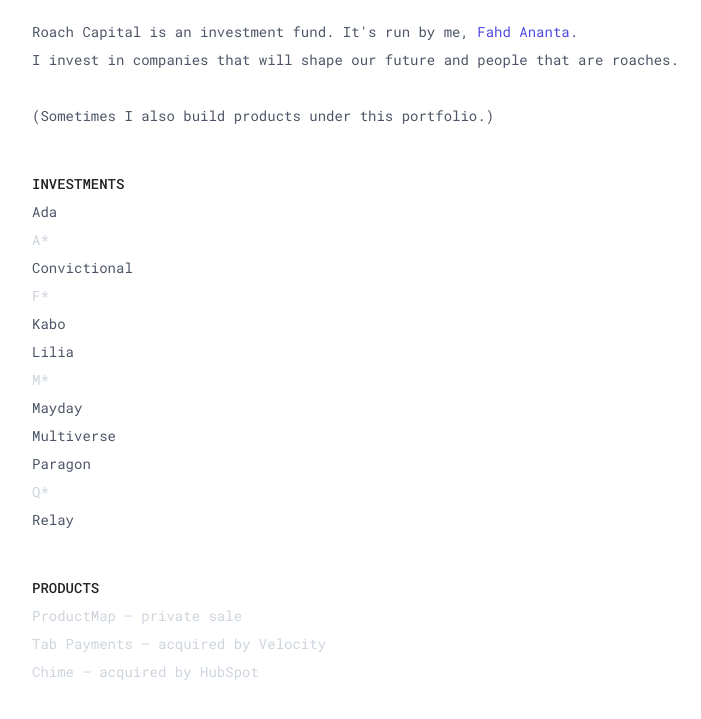
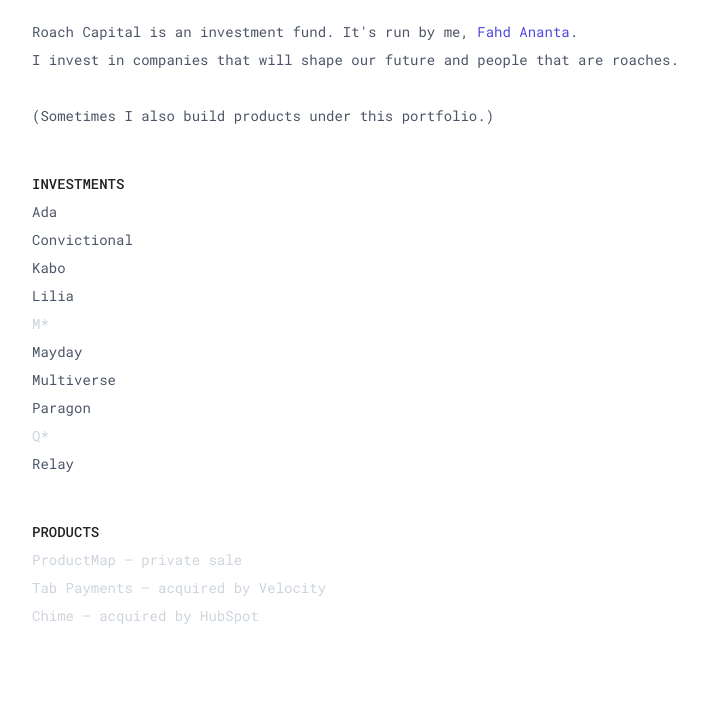
Before and after one commit to fananta/fananta.github.io, a plain HTML site: page index.html in a window 1280 px wide. Shown: the part 151-870 px from the top of the page, without its empty margins (96-797 px from the left). Drawn offline with Linux system fonts and the light colour scheme.

Commit message:
update list

```diff
--- a/index.html
+++ b/index.html
@@ -73,9 +73,7 @@
 		<div class="section-title">Investments</div>
 		<ul>
 			<li><a href="https://www.ada.support/" target="_blank">Ada</a></li>
-			<li class="gray">A*</li>
 			<li><a href="https://www.convictional.com/" target="_blank">Convictional</a></li>
-			<li class="gray">F*</li>
 			<li><a href="https://kabo.co/" target="_blank">Kabo</a></li>
 			<li><a href="https://www.hellolilia.com/" target="_blank">Lilia</a></li>
 			<li class="gray">M*</li>
```
